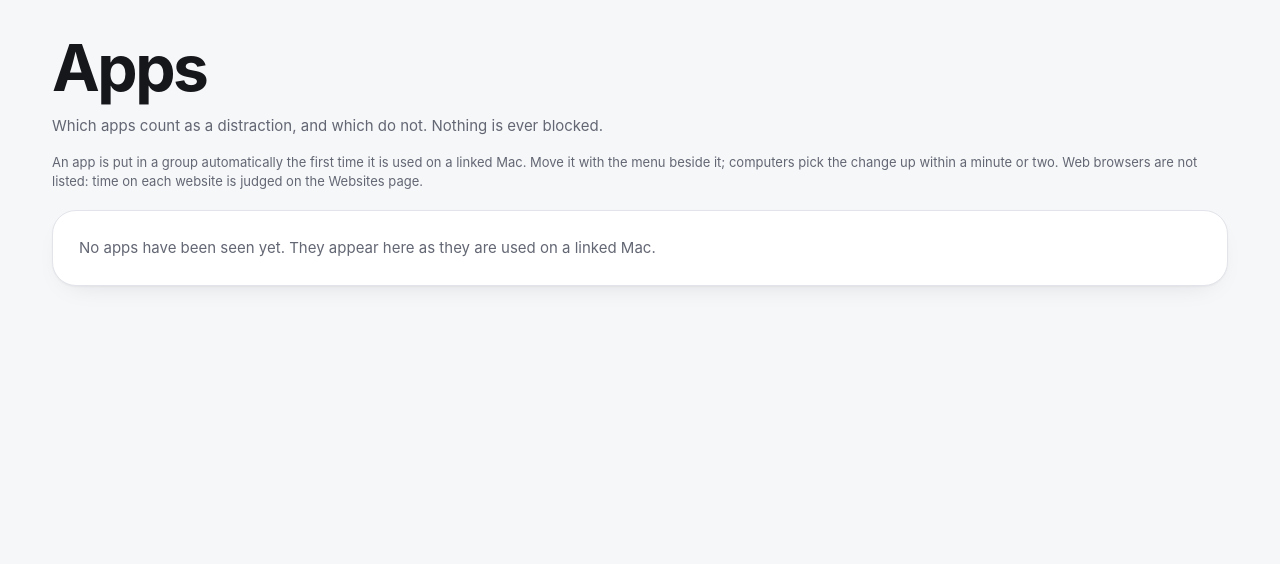
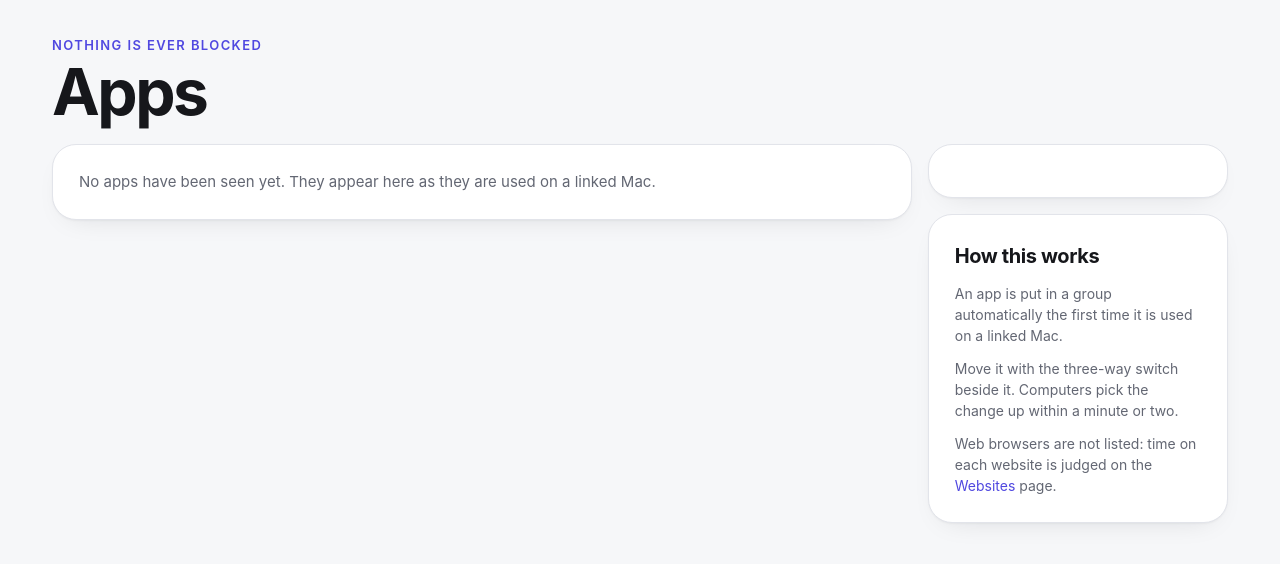
Before and after one commit to vraina/focus, a Python web app: template server/templates/apps.html in a window 1280 px wide. Shown: the top 564 px of the page. Run offline with Jinja, Linux system fonts and the light colour scheme; the template is opened without the code that fills it, so the values that code supplies are empty.

Commit message:
Redesign step 4: Apps page with a three-way switch
Each app's group is three radio buttons in the existing form (same 'state' field, a Save button without
JavaScript), dressed as one pill. Groups, counts and a 'How this works' card follow the approved layout.

Co-Authored-By: Claude Fable 5.2 <noreply@anthropic.com>

```diff
--- a/server/templates/apps.html
+++ b/server/templates/apps.html
@@ -1,39 +1,91 @@
 {% extends "base.html" %}
 {% set active = 'apps' %}
 {% block title %}Apps · YoungWonks Focus{% endblock %}
+{% block head %}
+<style>
+.page{display:flex;flex-direction:column;gap:16px}
+.head{display:flex;align-items:flex-end;gap:16px;flex-wrap:wrap;margin-bottom:4px} .head .left{flex:1;min-width:260px} .head h1{margin:4px 0 0}
+.cols{display:flex;gap:16px;flex-wrap:wrap;align-items:flex-start}
+.groups{flex:999 1 600px;min-width:0;display:flex;flex-direction:column;gap:16px} .side{flex:1 1 300px;min-width:0;display:flex;flex-direction:column;gap:16px}
+.group{padding:26px 26px 10px}
+.ghead{display:flex;align-items:center;gap:10px;flex-wrap:wrap} .ghead i{width:12px;height:12px;border-radius:50%;flex:none}
+.ghead h2{margin:0;font-family:var(--display);font-size:22px;font-weight:700;letter-spacing:-.5px;text-transform:none;color:var(--ink)}
+.dot-distraction{background:var(--bad-fill)} .dot-work{background:var(--good-fill)} .dot-neutral{background:var(--brand)}
+.app{display:flex;align-items:center;gap:14px;padding:12px 0;border-top:1px solid var(--line2);flex-wrap:wrap}
+.app .name{flex:1;min-width:200px} .app .name b{display:block;font-size:15.5px}
+.label{font-size:13px;font-weight:600;letter-spacing:1.2px;text-transform:uppercase;color:var(--soft);margin:12px 0 0 4px}
+/* The three-way switch: three radio buttons in the form, dressed as one pill. */
+.tri{display:flex;border:1px solid var(--line);background:var(--canvas);border-radius:99px;padding:3px;gap:2px;margin:0;min-width:0}
+.tri label{position:relative;cursor:pointer;font-size:13px;font-weight:600;color:var(--soft)}
+.tri input{position:absolute;inset:0;opacity:0;margin:0;cursor:pointer}
+.tri span{display:block;padding:7px 13px;border-radius:99px;transition:background .12s,color .12s;white-space:nowrap}
+.tri label:hover span{color:var(--ink)}
+.tri input:checked+span{color:var(--on-brand)}
+.tri input[value=distraction]:checked+span{background:var(--bad-fill)} .tri input[value=work]:checked+span{background:var(--good-fill)} .tri input[value=neutral]:checked+span{background:var(--brand)}
+.tri input:focus-visible+span{outline:2px solid var(--brand);outline-offset:2px}
+.counts{display:grid;grid-template-columns:repeat(3,minmax(0,1fr));gap:10px}
+.counts .v{font-family:var(--display);font-size:44px;line-height:1;font-weight:700;letter-spacing:-1.5px} .counts .k{font-size:12.5px;color:var(--soft);margin-top:4px}
+.how{display:flex;flex-direction:column;gap:12px;font-size:14px;color:var(--soft)} .how h2{margin:0;font-family:var(--display);font-size:20px;font-weight:700;letter-spacing:-.4px;text-transform:none;color:var(--ink)}
+.how b{color:var(--ink)}
+@media (max-width:760px){
+  .head{display:block} .head h1{margin-bottom:14px} .group{padding:20px 20px 6px}
+  .app form{flex:1 1 100%} .tri{width:100%} .tri label{flex:1;text-align:center} .tri span{padding:10px 6px}
+}
+</style>
+{% endblock %}
 {% block body %}
-<h1>Apps</h1>
-<p class="muted">Which apps count as a distraction, and which do not. Nothing is ever blocked.</p>
-<p class="muted small" style="margin:6px 0 0">An app is put in a group automatically the first time it is used on a linked Mac. Move it with the menu beside it;
-computers pick the change up within a minute or two. Web browsers are not listed: time on each website is judged on the Websites page.</p>
-{% if lists|length > 1 %}<div class="row" style="margin:14px 0 4px;gap:8px">{% for l in lists %}
-  <a class="chip {{ 'on' if picked == l.key }}" href="{{ url_for('apps_view', list=l.key) }}">{{ l.label }}</a>{% endfor %}</div>{% endif %}
-{% if picked == 'mine' %}<p class="muted small" style="margin:6px 0 0">Only you can see your own list.</p>{% endif %}
+<div class="page">
+<div class="head">
+  <div class="left"><div class="eyebrow">Nothing is ever blocked</div><h1>Apps</h1></div>
+  {% if lists|length > 1 %}<div class="seg" role="group" aria-label="Which list">{% for l in lists %}
+    <a class="{{ 'on' if picked == l.key }}" {{ 'aria-current=true' if picked == l.key }} href="{{ url_for('apps_view', list=l.key) }}">{{ l.label }}</a>{% endfor %}</div>{% endif %}
+</div>
+{% if picked == 'mine' %}<p class="muted small" style="margin:-6px 0 0">Only you can see your own list.</p>{% endif %}
+
+<div class="cols">
+  <div class="groups">
   {% if not any_apps %}
-  <div class="card muted" style="margin-top:18px">No apps have been seen yet. They appear here as they are used on a linked Mac.</div>
+    <section class="card muted">No apps have been seen yet. They appear here as they are used on a linked Mac.</section>
   {% else %}
   {% for g in groups %}
-  {% if loop.index == 2 %}<h2 style="margin-top:26px">Not distractions</h2>{% endif %}
-  <div class="card" style="margin-top:{{ '18' if loop.first else '12' }}px">
-    <div><span class="pill {{ g.pill }}">{{ g.title }}</span> <span class="muted small">{{ g.apps|length }}</span></div>
-    <p class="muted small" style="margin:8px 0 4px">{{ g.detail }}</p>
+    {% if loop.index == 2 %}<div class="label">Not distractions</div>{% endif %}
+    <section class="card group">
+      <div class="ghead"><i class="dot-{{ g.key }}"></i><h2>{{ g.title }}</h2>
+        <span class="muted small" style="flex:1">{{ g.apps|length }} app{{ 's' if g.apps|length != 1 }} · {{ g.short }}</span></div>
+      <div style="margin-top:14px">
       {% for a in g.apps %}
-    <div class="row" style="margin-top:10px;padding-top:10px;border-top:1px solid var(--line)">
-      <div style="flex:1;min-width:200px"><div style="font-weight:700">{{ a.name }}</div>
-        <div class="muted small">{{ a.reason }}{% if a.by_person %} <span class="pill brand">Set by a person</span>{% endif %}</div></div>
-      <form method="post" class="row" style="gap:6px">
+        <div class="app">
+          <div class="name"><b>{{ a.name }}</b><span class="muted small">{{ a.reason }}{% if a.by_person %} <span class="pill brand">Set by a person</span>{% endif %}</span></div>
+          <form method="post">
             <input type="hidden" name="csrf" value="{{ csrf_token() }}"><input type="hidden" name="list" value="{{ picked }}">
             <input type="hidden" name="bundle" value="{{ a.bundle }}">
-        <select class="pick {{ a.state }}" name="state" onchange="this.form.submit()" aria-label="Group for {{ a.name }}">
-          {% for key, label in states.items() %}<option value="{{ key }}" data-desc="{{ hints[key] }}" {{ 'selected' if key == a.state }}>{{ label }}</option>{% endfor %}
-        </select>
-        <noscript><button class="ghost">Save</button></noscript>
+            <fieldset class="tri" role="radiogroup" aria-label="Group for {{ a.name }}" style="border-width:1px">
+              {% for key, label in states.items() %}<label title="{{ hints[key] }}"><input type="radio" name="state" value="{{ key }}" {{ 'checked' if key == a.state }} onchange="this.form.submit()"><span>{{ label }}</span></label>{% endfor %}
+            </fieldset>
+            <noscript><button class="ghost" style="margin-top:6px">Save</button></noscript>
           </form>
         </div>
       {% else %}
-    <p class="muted" style="margin:8px 0 0">{{ g.empty }}</p>
+        <p class="muted" style="margin:0 0 16px;padding-top:12px;border-top:1px solid var(--line2)">{{ g.empty }}</p>
       {% endfor %}
       </div>
+    </section>
   {% endfor %}
   {% endif %}
+  </div>
+
+  <div class="side">
+    <section class="card counts" aria-label="How many apps are in each group">
+      {% for g in groups %}<div><div class="v {{ {'distraction': 'bad', 'work': 'good'}.get(g.key, '') }}" {% if g.key == 'neutral' %}style="color:var(--link)"{% endif %}>{{ g.apps|length }}</div><div class="k">{{ {'distraction': 'Distractions', 'work': 'Work', 'neutral': 'Other'}[g.key] }}</div></div>{% endfor %}
+    </section>
+    <section class="card how">
+      <h2>How this works</h2>
+      <div>An app is put in a group automatically the first time it is used on a linked Mac.</div>
+      <div>Move it with the three-way switch beside it. Computers pick the change up within a minute or two.</div>
+      {% for g in groups %}<div><b>{{ g.title }}.</b> {{ g.detail }}</div>{% endfor %}
+      <div>Web browsers are not listed: time on each website is judged on the <a href="{{ url_for('sites_view') }}">Websites</a> page.</div>
+    </section>
+  </div>
+</div>
+</div>
 {% endblock %}
```
Also changed, not shown: server/accounts.py (+4 -4 lines), server/tests/test_app.py (+4 -0 lines). Lines whose indentation alone changed are shown as unchanged.
